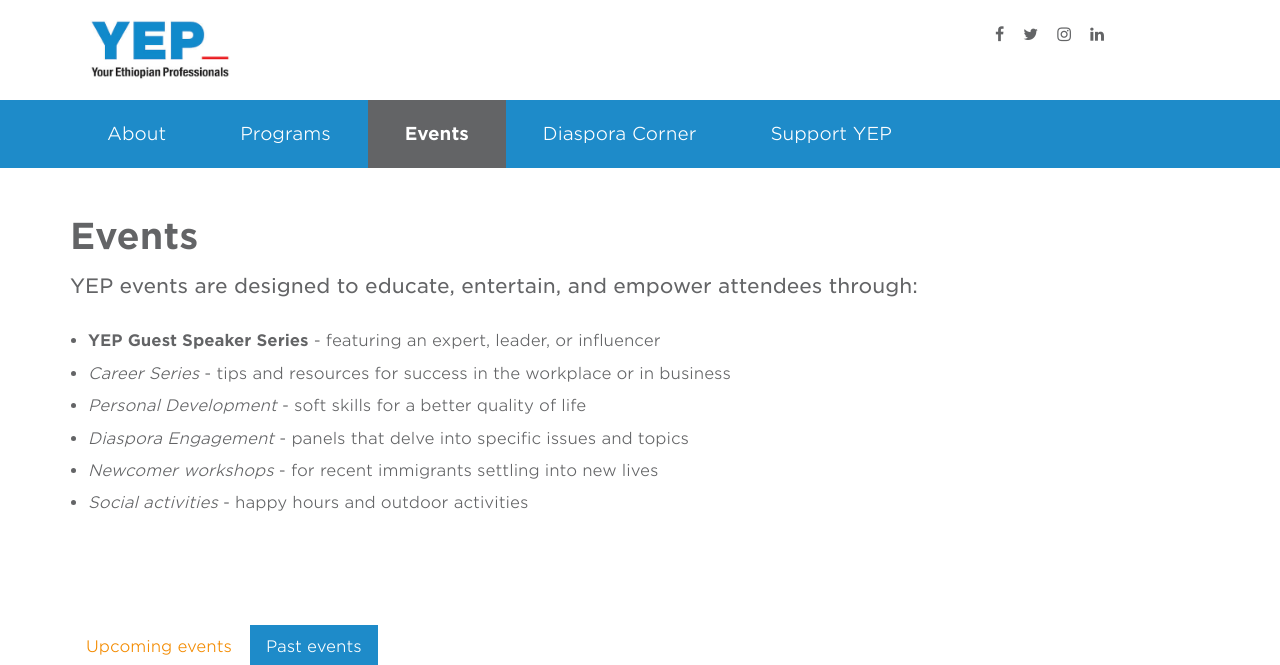
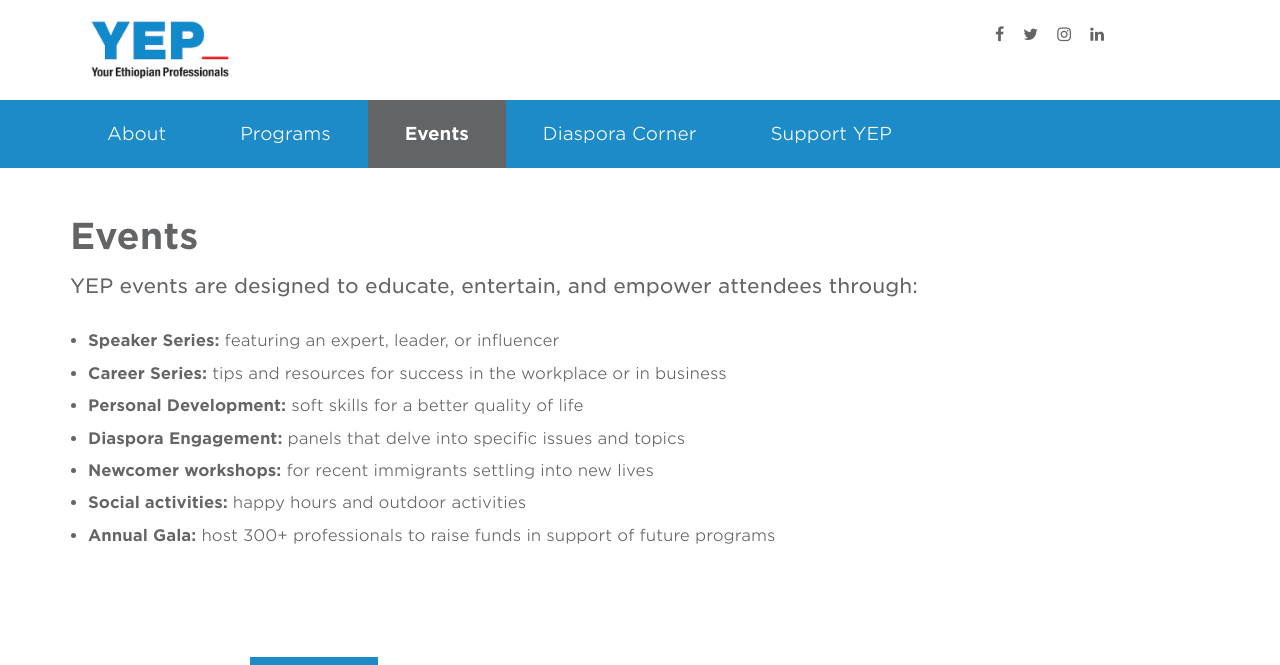
Before and after one commit to YEPNetwork/yepnetwork.github.io, a Jekyll site: the page built from events.html, in a window 1280 px wide and 900 px high, cut to the strip 0-665 px from the top of the window. Built offline with Jekyll 4.4.1, drawn with Linux system fonts in a browser that asks for light colours; nearby versions of some CDN libraries.

Commit message:
Update events.html

```diff
--- a/events.html
+++ b/events.html
@@ -15,20 +15,19 @@
       <div class="container">
        <p class="intro"> YEP events are designed to educate, entertain, and empower attendees through:</p>
   <ul>
-  <li> <b>YEP Guest Speaker Series </b> - featuring an expert, leader, or influencer </li>
-  <li> <i>Career Series </i> - tips and resources for success in the workplace or in business </li>
-  <li> <i>Personal Development </i> - soft skills for a better quality of life </li>
-  <li> <i>Diaspora Engagement </i> - panels that delve into specific issues and topics </li>
-  <li> <i>Newcomer workshops </i> - for recent immigrants settling into new lives </li>
-  <li> <i>Social activities </i> - happy hours and outdoor activities</li>
+  <li> <b>Speaker Series: </b> featuring an expert, leader, or influencer </li>
+  <li> <b>Career Series: </b> tips and resources for success in the workplace or in business </li>
+  <li> <b>Personal Development: </b> soft skills for a better quality of life </li>
+  <li> <b>Diaspora Engagement: </b> panels that delve into specific issues and topics </li>
+  <li> <b>Newcomer workshops: </b> for recent immigrants settling into new lives </li>
+  <li> <b>Social activities: </b> happy hours and outdoor activities</li>
+  <li> <b>Annual Gala: </b> host 300+ professionals to raise funds in support of future programs</li>
   </ul>
       </div>
     </div>
   </div>
 </div>
-
 {% capture nowunix %}{{'now' | date: '%s'}}{% endcapture %}
-
 <div class="overview">
   <section class="sub-navigation">
     <div class="container">
```
